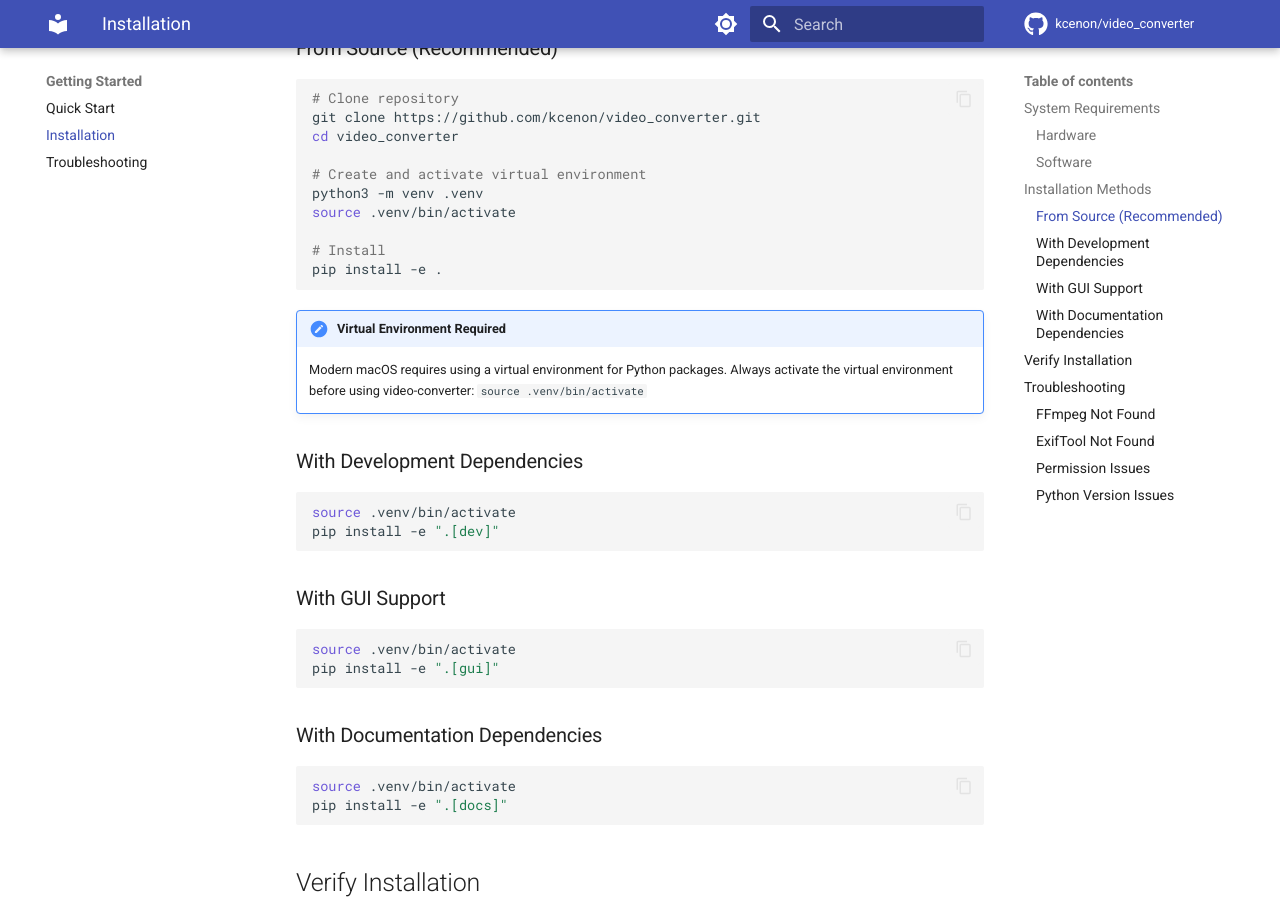
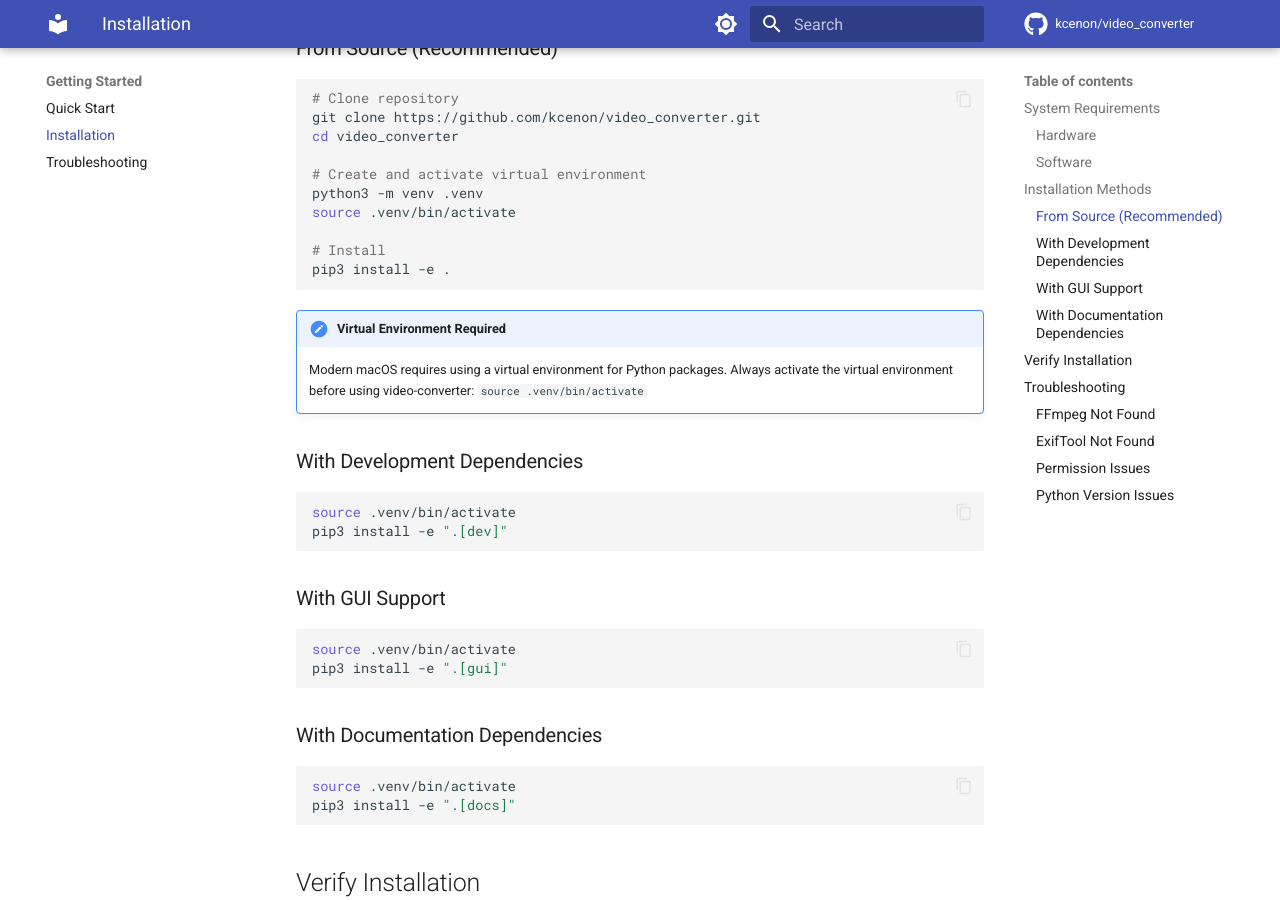
Before and after one commit to kcenon/video_converter, an MkDocs documentation site: the page built from docs/installation.md, in a window 1280 px wide and 900 px high, scrolled down 969 px. Built offline with MkDocs 1.6.1 and Material for MkDocs 9.7.7, drawn with Linux system fonts in a browser that asks for light colours; comment, search, counter and statistics services are not loaded; the version menu is left out.

Commit message:
docs: use pip3 instead of pip for macOS compatibility

````diff
--- a/docs/installation.md
+++ b/docs/installation.md
@@ -35,7 +35,7 @@ python3 -m venv .venv
 source .venv/bin/activate
 
 # Install
-pip install -e .
+pip3 install -e .
 ```
 
 !!! note "Virtual Environment Required"
@@ -47,21 +47,21 @@ pip install -e .
 
 ```bash
 source .venv/bin/activate
-pip install -e ".[dev]"
+pip3 install -e ".[dev]"
 ```
 
 ### With GUI Support
 
 ```bash
 source .venv/bin/activate
-pip install -e ".[gui]"
+pip3 install -e ".[gui]"
 ```
 
 ### With Documentation Dependencies
 
 ```bash
 source .venv/bin/activate
-pip install -e ".[docs]"
+pip3 install -e ".[docs]"
 ```
 
 ## Verify Installation
@@ -128,5 +128,5 @@ source .venv/bin/activate
 # Install video-converter from source
 git clone https://github.com/kcenon/video_converter.git
 cd video_converter
-pip install -e .
+pip3 install -e .
 ```
````
Also changed, not shown: docs/quick-start.md (+1 -1 lines).
